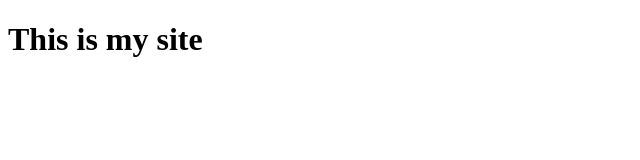
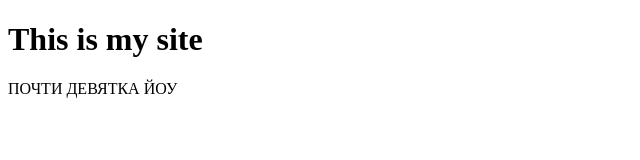
Before and after one commit to Dmitrii-code-cmd/practice-061124, a plain HTML site: page index.html in a window 1280 px wide. Shown: the whole page, without its empty margins (0-640 px from the left). Drawn offline with Linux system fonts and the light colour scheme.

Commit message:
Update index.html

```diff
--- a/index.html
+++ b/index.html
@@ -5,5 +5,6 @@
      </head>
   <body>
     <h1>This is my site</h1>
+       <p>ПОЧТИ ДЕВЯТКА ЙОУ</p>
   </body>
 </html>
```
